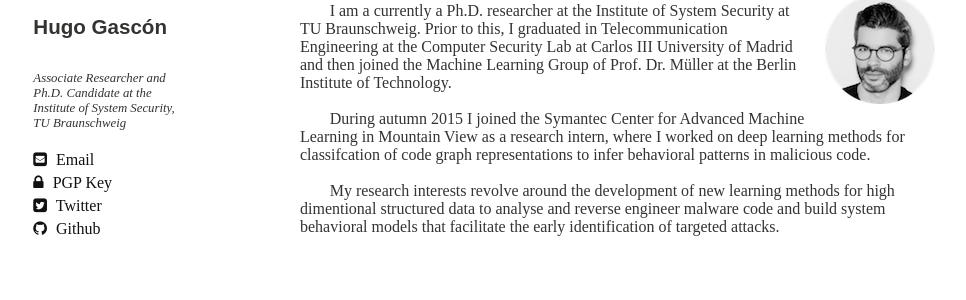
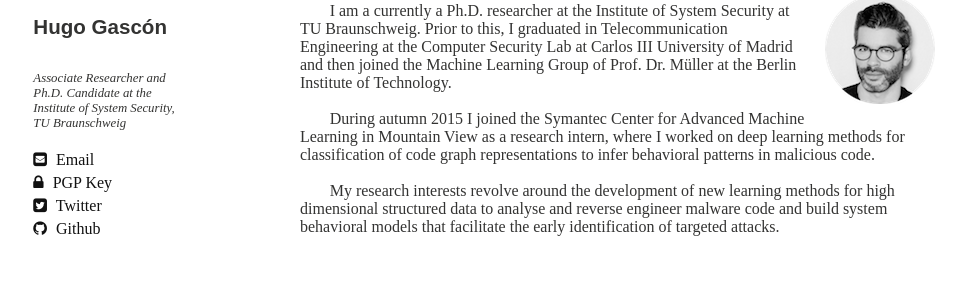
Before and after one commit to hgascon/hgascon.github.io, a Jekyll site: the page built from about/index.md, in a window 1280 px wide, cut to the strip 104-416 px from the top of the page. Shown: the top 300 px of the strip, without its empty margins (20-986 px from the left). Built offline with Jekyll 4.4.1, drawn with Linux system fonts in a browser that asks for light colours; nearby versions of some CDN libraries; some web fonts are replaced.

Commit message:
Update index.md

```diff
--- a/about/index.md
+++ b/about/index.md
@@ -21,11 +21,11 @@ Technology.<br><br>
 
 During autumn 2015 I joined the Symantec Center
 for Advanced Machine Learning in Mountain View as a research intern, where I
-worked on deep learning methods for classifcation of code graph representations
+worked on deep learning methods for classification of code graph representations
 to infer behavioral patterns in malicious code.<br><br>
 
 My research interests revolve around the development of new learning methods
-for high dimentional structured data to analyse and reverse engineer malware
+for high dimensional structured data to analyse and reverse engineer malware
 code and build system behavioral models that facilitate
 the early identification of targeted attacks.
 
```
